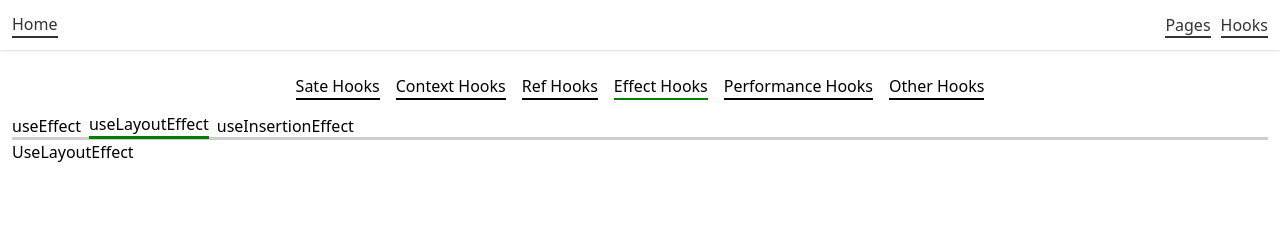
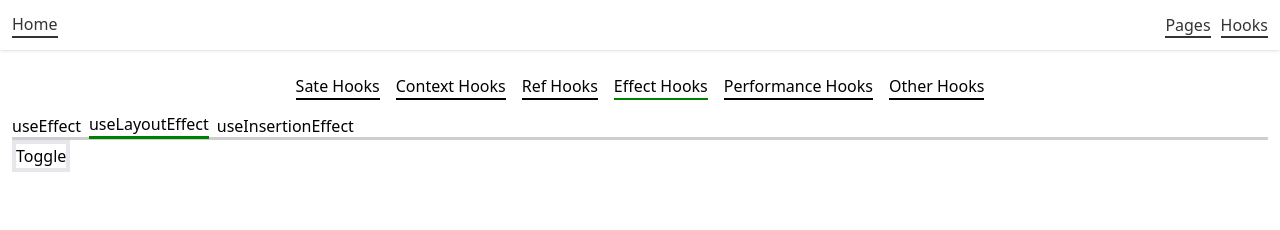
Before and after one commit to tareqnmd/next-basic, a Next.js app: page /default-hooks/effect-hooks in a window 1280 px wide. Both pictures are taken after a click on the button "useLayoutEffect". Shown: the top 230 px of the page. Built offline with nearby package versions, Linux system fonts and the light colour scheme.

Commit message:
layout uds

```diff
--- a/components/default-hooks/effect-hooks/UseLayoutEffect.tsx
+++ b/components/default-hooks/effect-hooks/UseLayoutEffect.tsx
@@ -1,3 +1,31 @@
+import { useLayoutEffect, useRef, useState } from 'react';
+
 export default function UseLayoutEffect() {
-	return <>UseLayoutEffect</>;
+	const [show, setShow] = useState(false);
+	const button: { current: HTMLButtonElement | null } = useRef(null);
+	const toggle: { current: HTMLDivElement | null } = useRef(null);
+	useLayoutEffect(() => {
+		if (toggle.current && button.current) {
+			const { height } = button.current?.getBoundingClientRect();
+			toggle.current.style.marginTop = height + 'px';
+		}
+	}, [show]);
+	return (
+		<>
+			<button
+				className="border-4"
+				ref={button}
+				onClick={() => {
+					setShow((prev) => !prev);
+				}}
+			>
+				Toggle
+			</button>
+			{show && (
+				<div className="border-4" ref={toggle}>
+					Section Opened
+				</div>
+			)}
+		</>
+	);
 }
```
